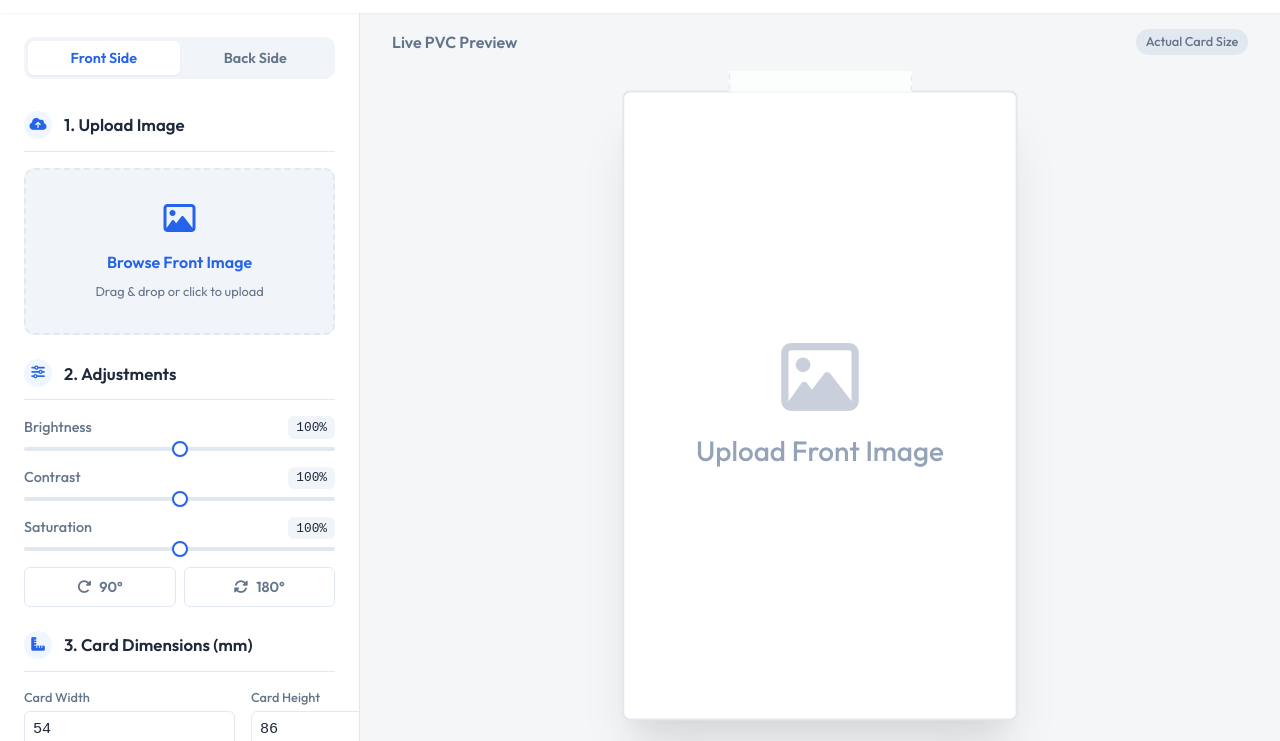
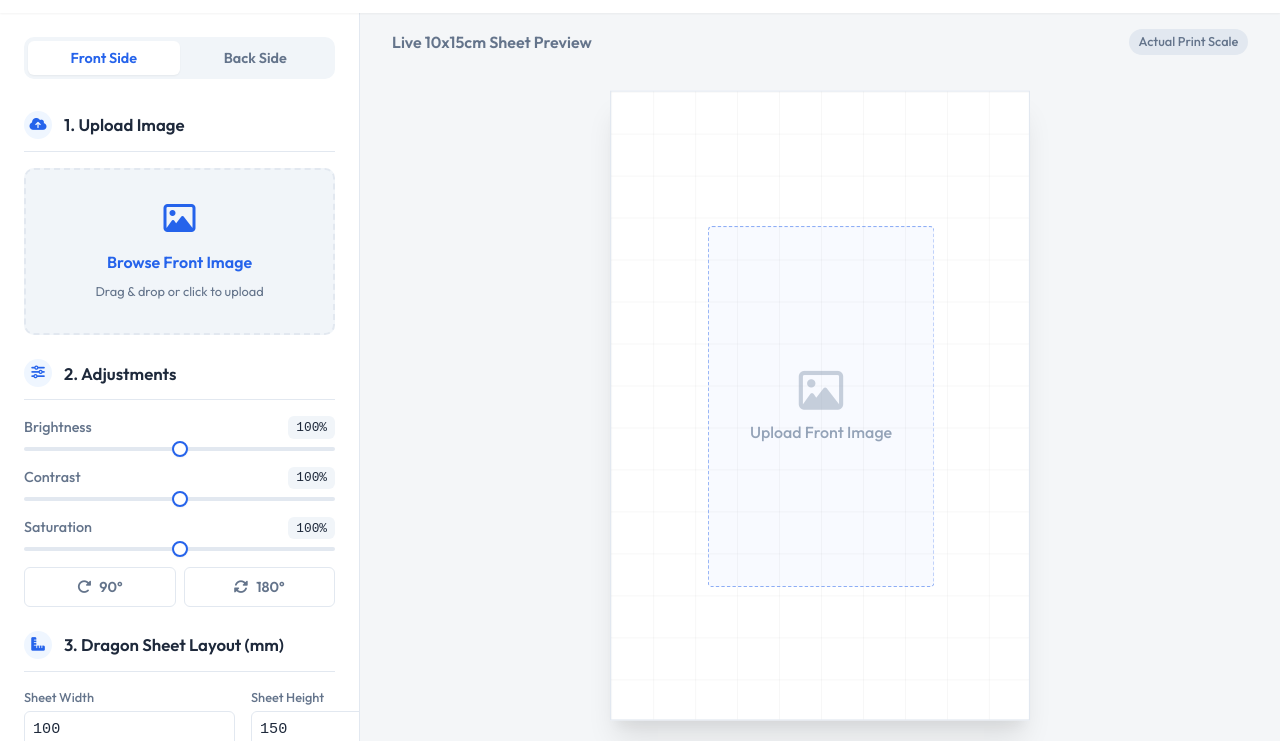
Before and after one commit to Adsu4/pvc-printer-app, a website built with Vite: page index.html in a window 1280 px wide. Shown: the part 59-800 px from the top of the page. Built offline with nearby package versions, Linux system fonts and the light colour scheme.

Commit message:
Update for Dragon Sheet workflow (10x15cm)

```diff
--- a/index.html
+++ b/index.html
@@ -104,14 +104,22 @@
                     </div>
                 </section>
 
-                <!-- 3. Printer Settings Section -->
+                <!-- 3. Sheet Layout Section -->
                 <section class="control-section">
                     <div class="section-header">
                         <div class="icon-circle"><i class="fa-solid fa-ruler-combined"></i></div>
-                        <h2>3. Card Dimensions (mm)</h2>
+                        <h2>3. Dragon Sheet Layout (mm)</h2>
                     </div>
 
                     <div class="input-grid">
+                        <div class="input-field">
+                            <label>Sheet Width</label>
+                            <input type="number" id="paper-w" value="100" step="1">
+                        </div>
+                        <div class="input-field">
+                            <label>Sheet Height</label>
+                            <input type="number" id="paper-h" value="150" step="1">
+                        </div>
                         <div class="input-field">
                             <label>Card Width</label>
                             <input type="number" id="card-w" value="54" step="0.5">
@@ -119,6 +127,25 @@
                         <div class="input-field">
                             <label>Card Height</label>
                             <input type="number" id="card-h" value="86" step="0.5">
+                        </div>
+                    </div>
+
+                    <div class="checkbox-group mt-3">
+                        <label class="custom-checkbox">
+                            <input type="checkbox" id="auto-center" checked>
+                            <span class="checkmark"></span>
+                            Auto-Center Horizontally & Vertically
+                        </label>
+                    </div>
+
+                    <div class="input-grid mt-3">
+                        <div class="input-field">
+                            <label>Offset X</label>
+                            <input type="number" id="offset-x" value="23" step="0.5" disabled>
+                        </div>
+                        <div class="input-field">
+                            <label>Offset Y</label>
+                            <input type="number" id="offset-y" value="32" step="0.5" disabled>
                         </div>
                     </div>
 
@@ -135,22 +162,25 @@
             <!-- Live Preview Area -->
             <section class="preview-area">
                 <div class="preview-toolbar">
-                    <span class="preview-title">Live PVC Preview</span>
-                    <span class="preview-subtitle">Actual Card Size</span>
+                    <span class="preview-title">Live 10x15cm Sheet Preview</span>
+                    <span class="preview-subtitle">Actual Print Scale</span>
                 </div>
 
                 <div class="canvas-container">
                     <div class="canvas-wrapper">
-                        <!-- Card Representation in UI (No surrounding paper) -->
-                        <div id="ui-card-slot" class="ui-card-slot shadow-2xl">
-                            <!-- Visual Feed Tab (Matches physical CB Softcard) -->
-                            <div class="card-feed-tab"></div>
+                        <!-- Dragon Sheet Representation -->
+                        <div id="ui-paper-sheet" class="ui-paper-sheet shadow-2xl">
+                            <!-- Subtle Grid -->
+                            <div class="paper-grid"></div>
 
+                            <!-- Card Design Area -->
+                            <div id="ui-card-slot" class="ui-card-slot">
                                 <div class="image-container" id="ui-image-container">
                                     <img id="ui-card-image" src="" alt="No Image" style="display: none;" />
                                     <div class="placeholder-text" id="ui-placeholder">
                                         <i class="fa-regular fa-image"></i>
                                         <p id="placeholder-msg">Upload Front Image</p>
+                                    </div>
                                 </div>
                             </div>
                         </div>
@@ -165,23 +195,23 @@
         <div class="modal-content">
             <div class="modal-header">
                 <div class="modal-icon"><i class="fa-solid fa-circle-info"></i></div>
-                <h2>Windows Print Instructions</h2>
+                <h2>Dragon Sheet Print Instructions</h2>
             </div>
 
-            <p class="modal-desc">You are about to print directly onto a PVC card using your <strong>Epson L3110</strong>. Please verify these settings:</p>
+            <p class="modal-desc">You are printing to a 10x15cm Dragon Sheet. Please ensure these settings are selected in the Windows Print Dialog:</p>
 
             <ul class="instructions-list">
                 <li>
                     <i class="fa-solid fa-1 text-blue"></i>
-                    <div>Set Printer to <strong>Epson L3110 Series</strong>.</div>
+                    <div>Set Printer to your <strong>Epson Inkjet (L3110/L3250)</strong>.</div>
                 </li>
                 <li>
                     <i class="fa-solid fa-2 text-blue"></i>
-                    <div>Set Paper Size to your exact card size (e.g. <strong>54x86mm</strong>).</div>
+                    <div>Set Paper Size to <strong>10x15 cm (4x6 in)</strong>.</div>
                 </li>
                 <li>
                     <i class="fa-solid fa-3 text-blue"></i>
-                    <div>Set Margins to <strong>None</strong> or <strong>Default</strong>.</div>
+                    <div><strong>Check the "Borderless" option</strong> (Crucial so printer doesn't shrink it).</div>
                 </li>
                 <li>
                     <i class="fa-solid fa-4 text-blue"></i>
@@ -189,7 +219,7 @@
                 </li>
                 <li>
                     <i class="fa-solid fa-5 text-blue"></i>
-                    <div>Set Paper Type to <strong>Epson Matte</strong>.</div>
+                    <div>Set Paper Type to <strong>Epson Matte</strong> (or Premium Glossy).</div>
                 </li>
                 <li>
                     <i class="fa-solid fa-6 text-blue"></i>
@@ -197,7 +227,7 @@
                 </li>
                 <li>
                     <i class="fa-solid fa-7 text-blue"></i>
-                    <div>Place the PVC card directly into the rear feed tray.</div>
+                    <div>Load the Dragon Sheet film and click Print!</div>
                 </li>
             </ul>
 
@@ -212,8 +242,10 @@
 
     <!-- Print Canvas (Hidden in UI) -->
     <div id="print-canvas">
+        <div id="print-paper-sheet" class="print-paper-sheet">
             <div id="print-card-slot" class="print-card-slot">
                 <img id="print-card-image" src="" style="display: none;" />
+            </div>
         </div>
     </div>
 
--- a/src/main.js
+++ b/src/main.js
@@ -6,8 +6,10 @@ const printCardImage = document.getElementById('print-card-image');
 const uiPlaceholder = document.getElementById('ui-placeholder');
 const placeholderMsg = document.getElementById('placeholder-msg');
 
+const uiPaperSheet = document.getElementById('ui-paper-sheet');
 const uiCardSlot = document.getElementById('ui-card-slot');
 const printCanvas = document.getElementById('print-canvas');
+const printPaperSheet = document.getElementById('print-paper-sheet');
 const printCardSlot = document.getElementById('print-card-slot');
 const canvasWrapper = document.querySelector('.canvas-wrapper');
 const dynamicPrintStyle = document.getElementById('dynamic-print-style');
@@ -20,8 +22,13 @@ const btnCancelPrint = document.getElementById('btn-cancel-print');
 const btnConfirmPrint = document.getElementById('btn-confirm-print');
 
 // Controls
+const inputPaperW = document.getElementById('paper-w');
+const inputPaperH = document.getElementById('paper-h');
 const inputCardW = document.getElementById('card-w');
 const inputCardH = document.getElementById('card-h');
+const inputOffsetX = document.getElementById('offset-x');
+const inputOffsetY = document.getElementById('offset-y');
+const toggleAutoCenter = document.getElementById('auto-center');
 const toggleAutoFlipBack = document.getElementById('auto-flip-back');
 
 const sliderBrightness = document.getElementById('brightness');
@@ -38,8 +45,13 @@ const btnPrintBack = document.getElementById('btn-print-back');
 
 // State
 let state = {
+  paperW: 100.0,
+  paperH: 150.0,
   cardW: 54.0,
   cardH: 86.0,
+  offsetX: 23.0,
+  offsetY: 32.0,
+  autoCenter: true,
   autoFlipBack: true,
   currentSide: 'front', // 'front' | 'back'
   pendingPrintSide: null,
@@ -74,12 +86,26 @@ function attachEventListeners() {
   });
 
   // Layout Inputs
-  [inputCardW, inputCardH].forEach(input => {
+  [inputPaperW, inputPaperH, inputCardW, inputCardH, inputOffsetX, inputOffsetY].forEach(input => {
     input.addEventListener('input', () => {
+      state.paperW = parseFloat(inputPaperW.value) || 100;
+      state.paperH = parseFloat(inputPaperH.value) || 150;
       state.cardW = parseFloat(inputCardW.value) || 54;
       state.cardH = parseFloat(inputCardH.value) || 86;
-      updateLayout();
+      state.offsetX = parseFloat(inputOffsetX.value) || 0;
+      state.offsetY = parseFloat(inputOffsetY.value) || 0;
+
+      if (!toggleAutoCenter.checked) {
+          updateLayout();
+      }
     });
+  });
+
+  toggleAutoCenter.addEventListener('change', (e) => {
+    state.autoCenter = e.target.checked;
+    inputOffsetX.disabled = state.autoCenter;
+    inputOffsetY.disabled = state.autoCenter;
+    updateLayout();
   });
 
   toggleAutoFlipBack.addEventListener('change', (e) => {
@@ -209,21 +235,42 @@ function syncUIFromState() {
 }
 
 function updateLayout() {
+  if (state.autoCenter) {
+    state.offsetX = (state.paperW - state.cardW) / 2;
+    state.offsetY = (state.paperH - state.cardH) / 2;
+    inputOffsetX.value = state.offsetX.toFixed(1);
+    inputOffsetY.value = state.offsetY.toFixed(1);
+  }
+
+  const cssPaperW = `${state.paperW}mm`;
+  const cssPaperH = `${state.paperH}mm`;
   const cssCardW = `${state.cardW}mm`;
   const cssCardH = `${state.cardH}mm`;
+  const cssOffsetX = `${state.offsetX}mm`;
+  const cssOffsetY = `${state.offsetY}mm`;
 
-  // The actual print page is just the size of the card
+  // Update dynamic print stylesheet
   dynamicPrintStyle.textContent = `
     @media print {
-      @page { size: ${cssCardW} ${cssCardH}; margin: 0; }
-      #print-canvas, .print-card-slot { width: ${cssCardW} !important; height: ${cssCardH} !important; }
+      @page { size: ${cssPaperW} ${cssPaperH}; margin: 0; }
+      #print-canvas, .print-paper-sheet { width: ${cssPaperW} !important; height: ${cssPaperH} !important; }
+      .print-card-slot { width: ${cssCardW}; height: ${cssCardH}; left: ${cssOffsetX}; top: ${cssOffsetY}; }
     }
   `;
 
-  [uiCardSlot, printCardSlot].forEach(slot => {
-    slot.style.width = cssCardW;
-    slot.style.height = cssCardH;
-  });
+  // Update UI Elements
+  uiPaperSheet.style.width = cssPaperW;
+  uiPaperSheet.style.height = cssPaperH;
+
+  uiCardSlot.style.width = cssCardW;
+  uiCardSlot.style.height = cssCardH;
+  uiCardSlot.style.left = cssOffsetX;
+  uiCardSlot.style.top = cssOffsetY;
+
+  printCardSlot.style.width = cssCardW;
+  printCardSlot.style.height = cssCardH;
+  printCardSlot.style.left = cssOffsetX;
+  printCardSlot.style.top = cssOffsetY;
 
   scalePreview();
 }
@@ -253,13 +300,13 @@ function scalePreview() {
   const wrapperHeight = canvasWrapper.parentElement.clientHeight - 40;
 
   // 3.78 pixels per mm is standard 96 DPI screen approximation
-  const pxW = state.cardW * 3.78;
-  const pxH = state.cardH * 3.78;
+  const pxW = state.paperW * 3.78;
+  const pxH = state.paperH * 3.78;
   const scaleX = wrapperWidth / pxW;
   const scaleY = wrapperHeight / pxH;
 
-  let scale = Math.min(scaleX, scaleY, 2.5); // Allow more scaling up since it's just a card
-  uiCardSlot.style.transform = `scale(${scale})`;
+  let scale = Math.min(scaleX, scaleY, 1.5);
+  uiPaperSheet.style.transform = `scale(${scale})`;
 }
 
 document.addEventListener('DOMContentLoaded', init);
--- a/src/style.css
+++ b/src/style.css
@@ -358,33 +358,36 @@ input[type=range]::-webkit-slider-runnable-track {
 .canvas-container { flex: 1; display: flex; justify-content: center; align-items: center; overflow: auto; padding: 2rem; }
 .canvas-wrapper { transform-origin: center center; }
 
-/* Card Preview */
-.ui-card-slot {
+/* Paper representation (Dragon Sheet) */
+.ui-paper-sheet {
+  background-color: white;
   position: relative;
-  background-color: white;
   border: 1px solid var(--border-color);
   box-shadow: var(--shadow-xl);
-  overflow: visible;
-  border-radius: 4px; /* Slight rounding for PVC look */
 }
 
-/* Removed card-tab-visual */
+.paper-grid {
+  position: absolute;
+  inset: 0;
+  background-image:
+    linear-gradient(to right, rgba(0,0,0,0.03) 1px, transparent 1px),
+    linear-gradient(to bottom, rgba(0,0,0,0.03) 1px, transparent 1px);
+  background-size: 10mm 10mm;
+  pointer-events: none;
+}
 
-.card-feed-tab {
+/* Card Slot inside paper */
+.ui-card-slot {
   position: absolute;
-  top: -15px; /* Sticks out the top */
-  left: 50%;
-  transform: translateX(-50%);
-  width: 25mm; /* Approx width of the tab from photo */
-  height: 15px;
-  background-color: white;
-  border: 1px dashed var(--border-color);
-  border-bottom: none;
-  border-top-left-radius: 4px;
-  border-top-right-radius: 4px;
-  z-index: 10;
-  opacity: 0.8;
-  pointer-events: none;
+  background-color: rgba(37, 99, 235, 0.03);
+  border: 1px dashed rgba(37, 99, 235, 0.5);
+  box-sizing: border-box;
+  overflow: hidden;
+  transition: border-color 0.2s;
+  border-radius: 4px;
+}
+.ui-card-slot:hover {
+  border-color: rgba(37, 99, 235, 0.9);
 }
 
 .image-container {
@@ -444,6 +447,7 @@ input[type=range]::-webkit-slider-runnable-track {
   body, html { margin: 0 !important; padding: 0 !important; background: white !important; }
   #app-ui, .modal-overlay { display: none !important; }
   #print-canvas { display: block !important; position: relative; background: white; }
-  .print-card-slot { position: absolute; top: 0; left: 0; overflow: hidden; }
+  .print-paper-sheet { position: relative; background: transparent; width: 100%; height: 100%; }
+  .print-card-slot { position: absolute; overflow: hidden; }
   #print-card-image { position: absolute; top: 50%; left: 50%; transform: translate(-50%, -50%); }
 }
```
Lines whose indentation alone changed are shown as unchanged.
